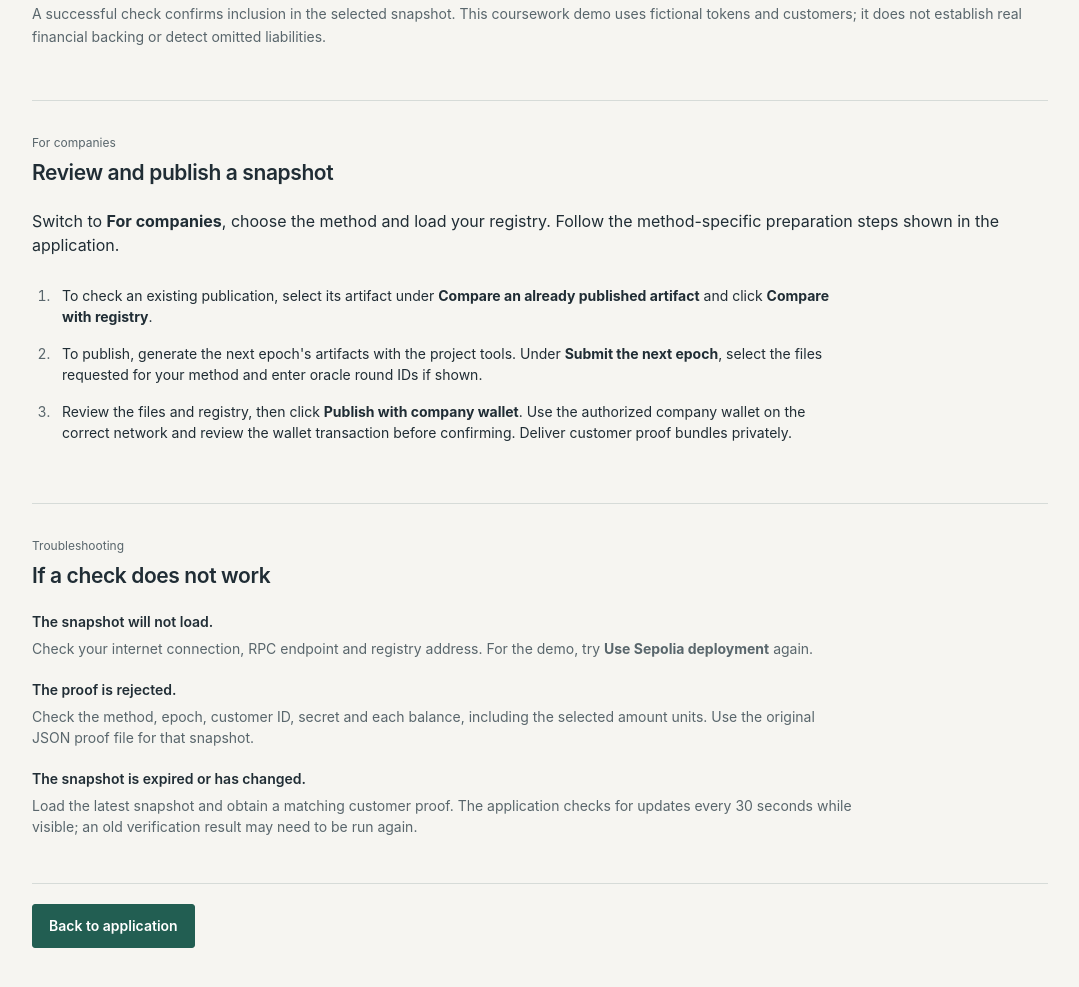
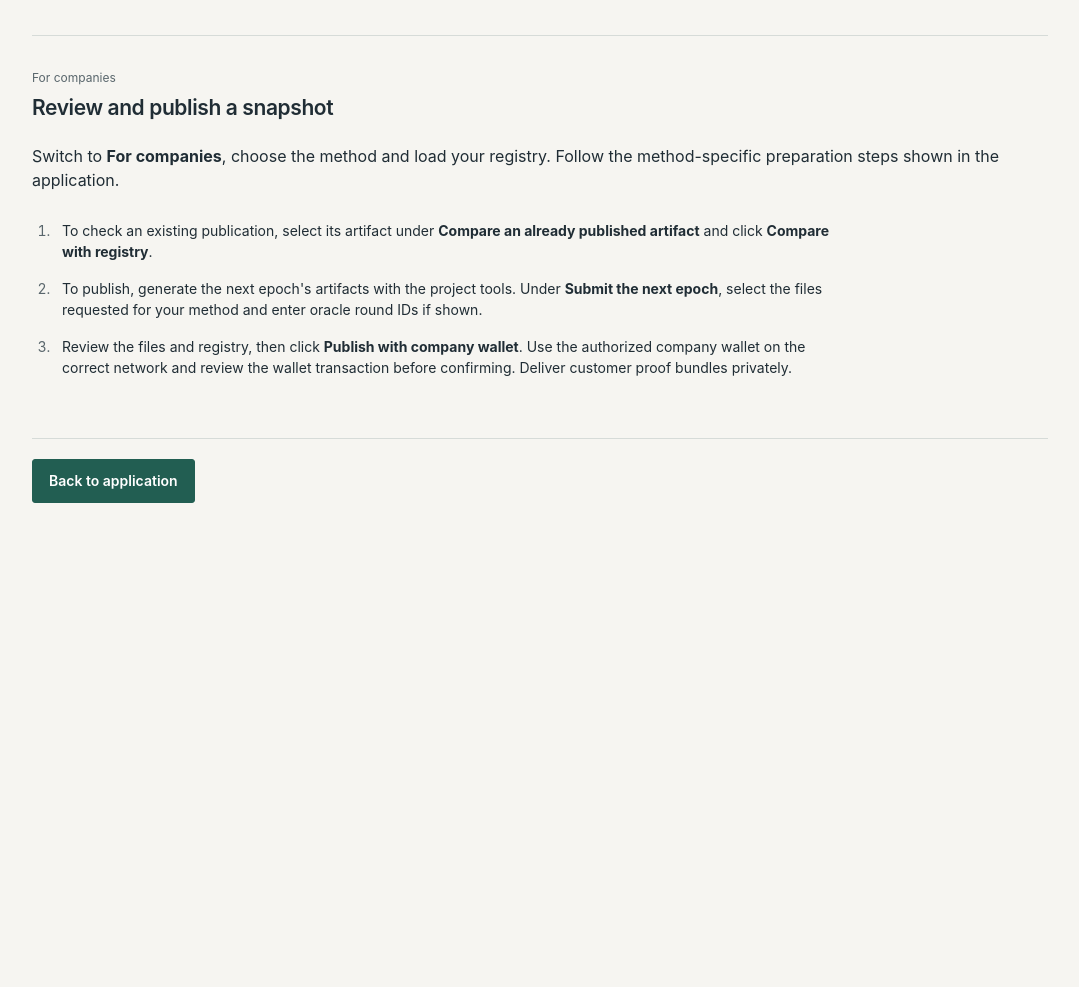
Before and after one commit to williamtran03/PubliclyVerifiableSolvencySystem, a website built with Vite: page open-solvency/help.html in a window 1280 px wide. Shown: the part 1639-2626 px from the top of the page, without its empty margins (100-1179 px from the left). After the commit the page ends 2182 px from the top, so only its background shows below. Built offline with nearby package versions, Linux system fonts and the light colour scheme; files whose address does not match are found by name.

Commit message:
Remove Help disclaimer and troubleshooting section

```diff
--- a/open-solvency/help.html
+++ b/open-solvency/help.html
@@ -29,7 +29,6 @@
         <li><strong>Enter the balances.</strong> For the fictional example, choose <b>Proof units (integers)</b> under <b>Amount units</b> and copy each displayed asset amount exactly. For your own proof, use your own records and your customer-chosen secret. <b>Token amounts</b> accepts normal token amounts where the asset metadata is available.</li>
         <li><strong>Run the check.</strong> Click <b>Verify proof</b> and read the result. Try changing a balance to see the check fail. After changing the method or registry, load its snapshot and select a matching proof again.</li>
       </ol>
-      <p class="hint">A successful check confirms inclusion in the selected snapshot. This coursework demo uses fictional tokens and customers; it does not establish real financial backing or detect omitted liabilities.</p>
     </section>
     <section class="panel" aria-labelledby="company-heading">
       <div class="section-heading"><div><span class="eyebrow">For companies</span><h2 id="company-heading">Review and publish a snapshot</h2></div></div>
@@ -40,14 +39,6 @@
         <li>Review the files and registry, then click <b>Publish with company wallet</b>. Use the authorized company wallet on the correct network and review the wallet transaction before confirming. Deliver customer proof bundles privately.</li>
       </ol>
     </section>
-    <section class="panel" aria-labelledby="trouble-heading">
-      <div class="section-heading"><div><span class="eyebrow">Troubleshooting</span><h2 id="trouble-heading">If a check does not work</h2></div></div>
-      <dl class="help-faq">
-        <dt>The snapshot will not load.</dt><dd>Check your internet connection, RPC endpoint and registry address. For the demo, try <b>Use Sepolia deployment</b> again.</dd>
-        <dt>The proof is rejected.</dt><dd>Check the method, epoch, customer ID, secret and each balance, including the selected amount units. Use the original JSON proof file for that snapshot.</dd>
-        <dt>The snapshot is expired or has changed.</dt><dd>Load the latest snapshot and obtain a matching customer proof. The application checks for updates every 30 seconds while visible; an old verification result may need to be run again.</dd>
-      </dl>
-    </section>
     <div class="actions help-return"><a class="primary" href="./">Back to application</a></div>
   </main>
 </body>
--- a/open-solvency/src/style.css
+++ b/open-solvency/src/style.css
@@ -30,9 +30,6 @@ button:focus-visible, input:focus-visible, select:focus-visible, a:focus-visible
 .help-steps { max-width: 820px; }
 .help-steps li { padding-bottom: 14px; }
 .help-steps strong { display: block; margin-bottom: 3px; }
-.help-faq { max-width: 820px; font-size: 14px; }
-.help-faq dt { font-weight: 600; margin-top: 20px; }
-.help-faq dd { color: var(--muted); margin: 6px 0 0; }
 .help-return { margin-bottom: 40px; }
 .help-return a { text-decoration: none; }
 .top-note, .section-note { color: var(--muted); font-size: 12px; }
```
